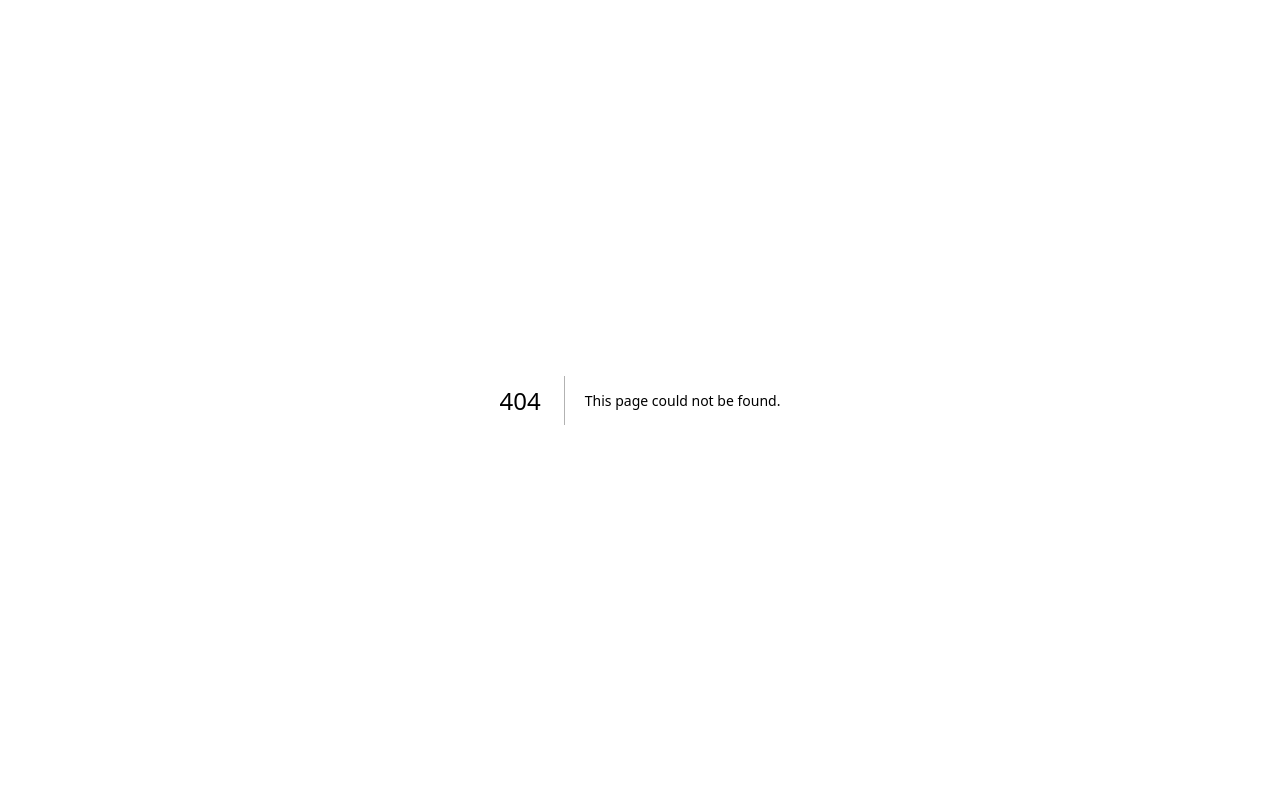
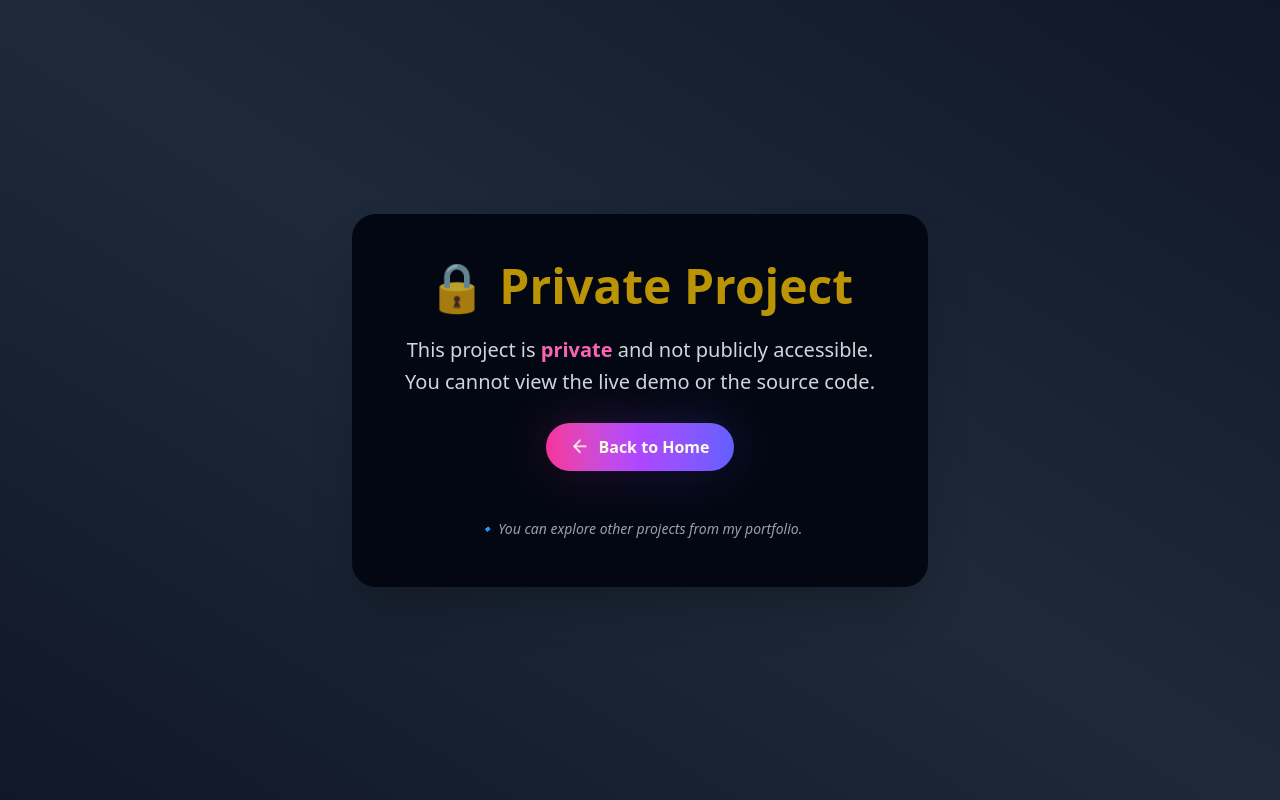
Before and after one commit to ADNUKUNHOME/My-portfolio-nextjs, a Next.js app: page /privatepro in a window 1280 px wide. Before the commit this address had no page. Built offline with nearby package versions, Linux system fonts and the light colour scheme.

Commit message:
feat: update resume, refresh LinkedIn URL, add new project, and create Private Project page

```diff
--- /dev/null
+++ b/src/app/privatepro/page.tsx
@@ -0,0 +1,39 @@
+"use client";
+
+import Link from "next/link";
+import { ArrowLeft } from "lucide-react";
+
+const PrivateProject = () => {
+    return (
+        <div className="min-h-screen flex items-center justify-center bg-gradient-to-tr from-gray-900 via-gray-800 to-gray-900 px-4">
+            <div className="max-w-xl text-center bg-gray-950 bg-opacity-80 backdrop-blur-md rounded-3xl shadow-2xl p-12 space-y-6">
+                <h1 className="text-4xl md:text-5xl font-extrabold text-yellow-400 animate-pulse">
+                    🔒 Private Project
+                </h1>
+                <p className="text-gray-300 text-lg md:text-xl leading-relaxed">
+                    This project is <span className="text-pink-400 font-semibold">private</span> and not publicly accessible.
+                    You cannot view the live demo or the source code.
+                </p>
+
+                <div className="relative inline-block group">
+                    <Link
+                        href="/"
+                        className="relative z-10 inline-flex items-center gap-2 px-6 py-3 font-semibold text-yellow-50 transition-all duration-300 bg-gradient-to-r from-pink-500 via-purple-500 to-indigo-500 rounded-full shadow-lg hover:scale-105 hover:shadow-2xl"
+                    >
+                        <ArrowLeft className="w-5 h-5 animate-bounce" />
+                        Back to Home
+                    </Link>
+                    <span className="absolute inset-0 rounded-full bg-gradient-to-r from-pink-500 via-purple-500 to-indigo-500 opacity-20 blur-xl group-hover:opacity-50 transition duration-500"></span>
+                </div>
+
+                <div className="mt-6">
+                    <p className="text-gray-400 italic text-sm">
+                        🔹 You can explore other projects from my portfolio.
+                    </p>
+                </div>
+            </div>
+        </div>
+    );
+};
+
+export default PrivateProject;
--- a/src/components/home/hero/bottomRight.tsx
+++ b/src/components/home/hero/bottomRight.tsx
@@ -111,7 +111,7 @@ const BottomRight = () => {
                                     ? undefined
                                     : i === 0
                                         ? "https://github.com/ADNUKUNHOME"
-                                        : "https://www.linkedin.com/in/muhammad-adnan-a479052a1"
+                                        : "https://www.linkedin.com/in/muhammad-adnan-k-a479052a1"
                             }
                             onClick={isResume ? handleDownload : undefined}
                             target={isResume ? undefined : "_blank"}
--- a/src/constants/projects.tsx
+++ b/src/constants/projects.tsx
@@ -1,4 +1,15 @@
 export const MyProjects = [
+  {
+    title: "Timberwise",
+    description:
+      "A private timber management system for tracking landowners, clients, timber sales, expenses, and insights. Built with Next.js and  MERN + Tailwind CSS, featuring dashboards and reporting tools. (Private project — live demo and source code unavailable.)",
+    tech: ["Next.js", "Express.js", "React", "Node.js", "Tailwind CSS", "JWT Auth"],
+    videoSrc: "https://res.cloudinary.com/dr7niljpd/video/upload/f_auto,q_auto,vc_auto,br_auto,w_800/v1758549994/InShot_20250922_185051269_pwlppl.mp4",
+    imageSrc: "https://res.cloudinary.com/dr7niljpd/image/upload/v1758558720/IMG_20250922_215834_1_stpjy9.jpg",
+    liveLink: "https://muhammadadnank.vercel.app/privatepro",
+    githubLink: "https://muhammadadnank.vercel.app/privatepro",
+    year: "2025"
+  },
   {
     title: "NewWay",
     description:
```
Also changed, not shown: 1 other file (tests, documents, lock files or other folders).
